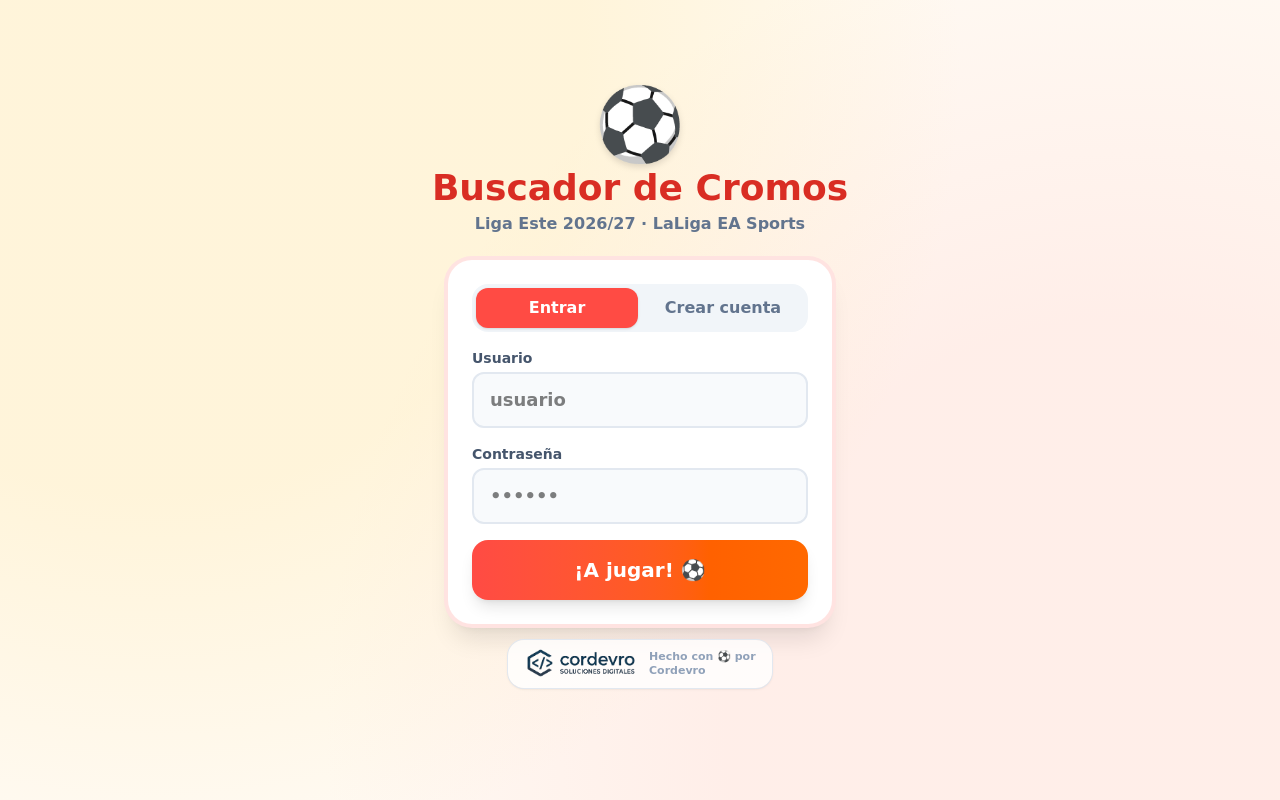
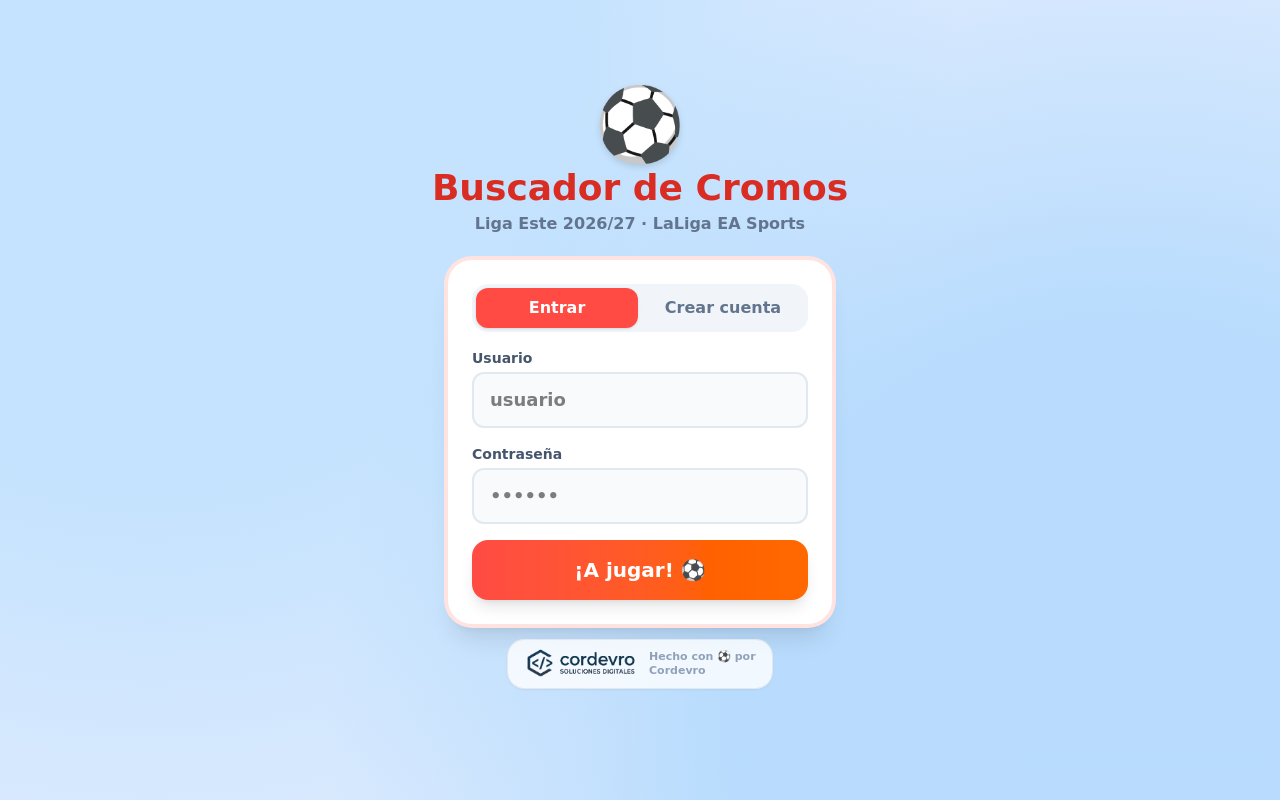
Before and after one commit to corDEVro/buscador-cromos, a React (Vite) app in the folder frontend/: page / in a window 1280 px wide. Built offline with nearby package versions, Linux system fonts and the light colour scheme; no server answers.

Commit message:
Prueba de despliegue: fondo azul en toda la app

```diff
--- a/frontend/src/index.css
+++ b/frontend/src/index.css
@@ -22,9 +22,9 @@
 body {
   font-family: var(--font-kid);
   background:
-    radial-gradient(circle at 12% 8%, #ffe9a855 0 32%, transparent 60%),
-    radial-gradient(circle at 88% 90%, #ffd6d455 0 30%, transparent 60%),
-    #fffaf3;
+    radial-gradient(circle at 12% 8%, #a5d8ff66 0 32%, transparent 60%),
+    radial-gradient(circle at 88% 90%, #74c0fc55 0 30%, transparent 60%),
+    #dbeafe;
 }
 
 /* Ocultar barra de scroll en las pestañas de equipos */
```
